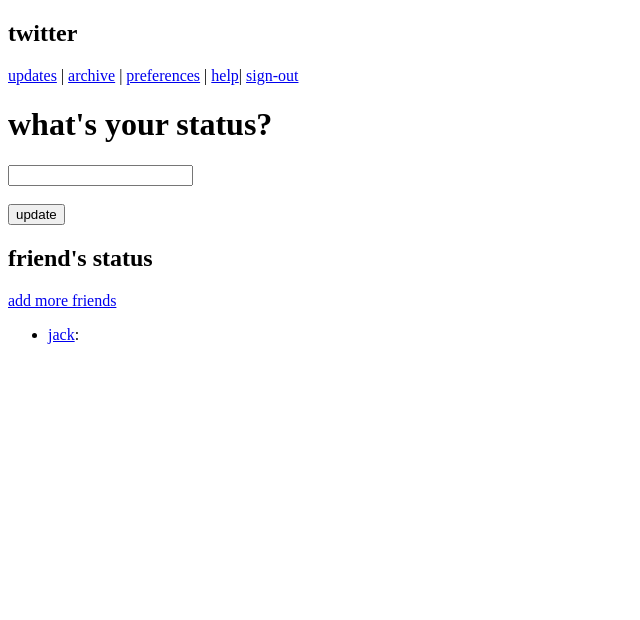
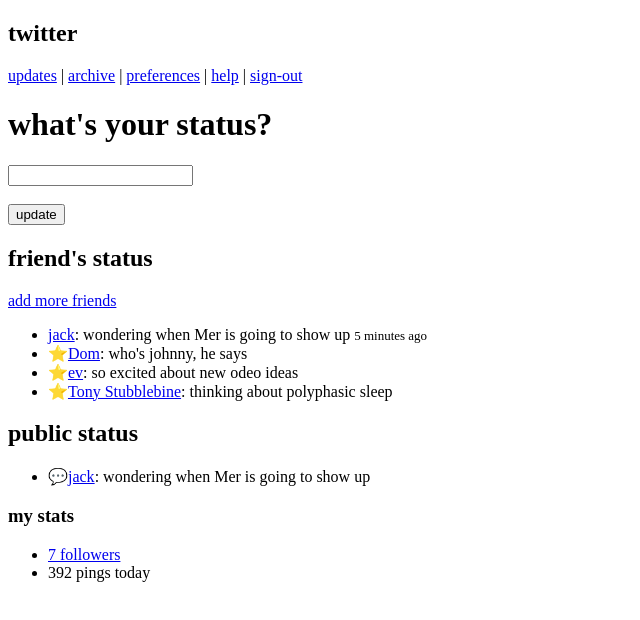
Before and after one commit to davidculemann/html-twitter-base, a website: page index.html in a window 1280 px wide. Shown: the whole page, without its empty margins (0-640 px from the left). Drawn offline with Linux system fonts and the light colour scheme.

Commit message:
Add all content and format with prettier

```diff
--- a/index.html
+++ b/index.html
@@ -8,10 +8,13 @@
   </head>
   <body>
     <!-- put your content below -->
+    <header>
       <h2>twitter</h2>
+    </header>
+    <main>
       <nav>
         <a href="#">updates</a> | <a href="#">archive</a> |
-      <a href="#">preferences</a> | <a href="#">help</a>|
+        <a href="#">preferences</a> | <a href="#">help</a> |
         <a href="#">sign-out</a>
       </nav>
       <h1>what's your status?</h1>
@@ -20,7 +23,28 @@
       <h2>friend's status</h2>
       <p><a href="#">add more friends</a></p>
       <ul>
-      <li><a href="#">jack</a>:</li>
+        <li>
+          <a href="#">jack</a>: wondering when Mer is going to show up
+          <span style="font-size: small">5 minutes ago</span>
+        </li>
+        <li>⭐<a href="#">Dom</a>: who's johnny, he says</li>
+        <li>⭐<a href="#">ev</a>: so excited about new odeo ideas</li>
+        <li>
+          ⭐<a href="#">Tony Stubblebine</a>: thinking about polyphasic sleep
+        </li>
       </ul>
+      <h2>public status</h2>
+      <ul>
+        <li>💬<a href="#">jack</a>: wondering when Mer is going to show up</li>
+      </ul>
+    </main>
+
+    <footer>
+      <h3>my stats</h3>
+      <ul>
+        <li><a href="#">7 followers</a></li>
+        <li>392 pings today</li>
+      </ul>
+    </footer>
   </body>
 </html>
```
Lines whose indentation alone changed are shown as unchanged.
